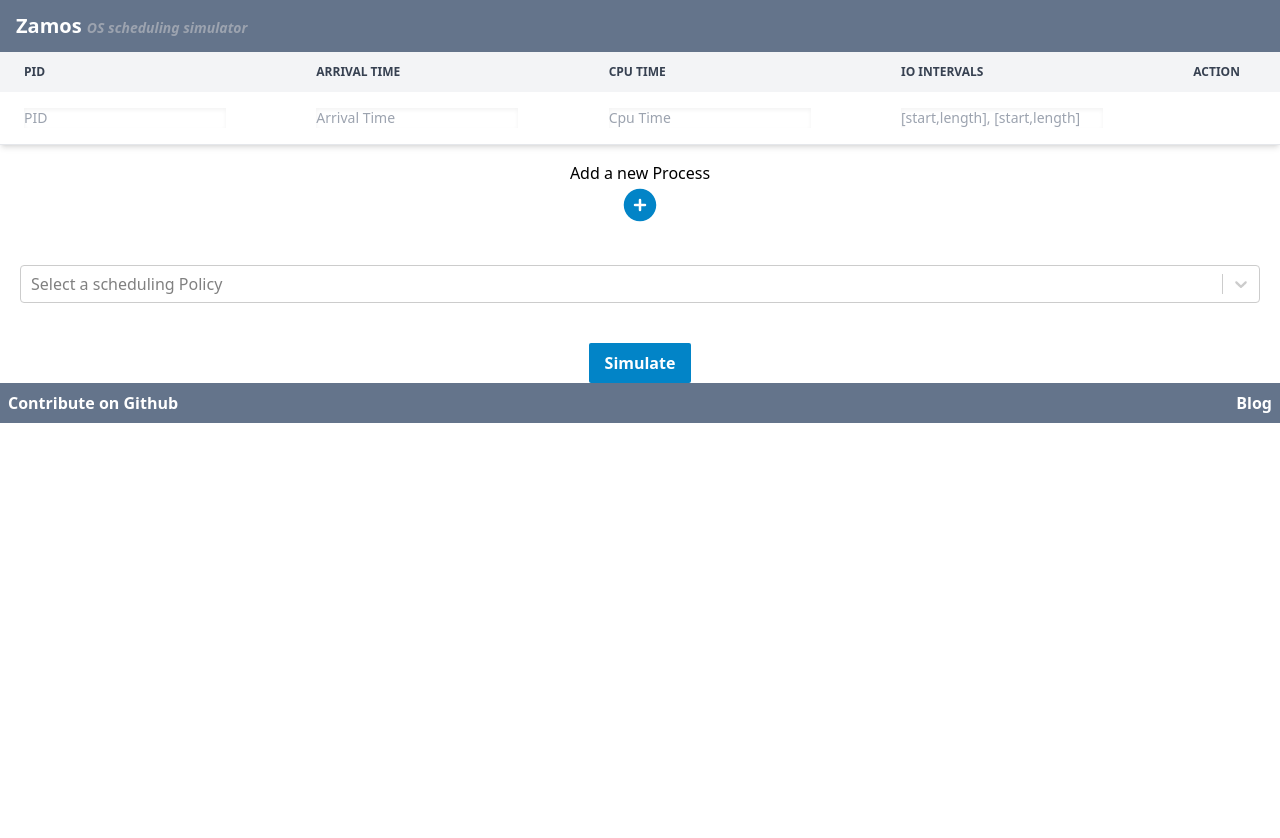
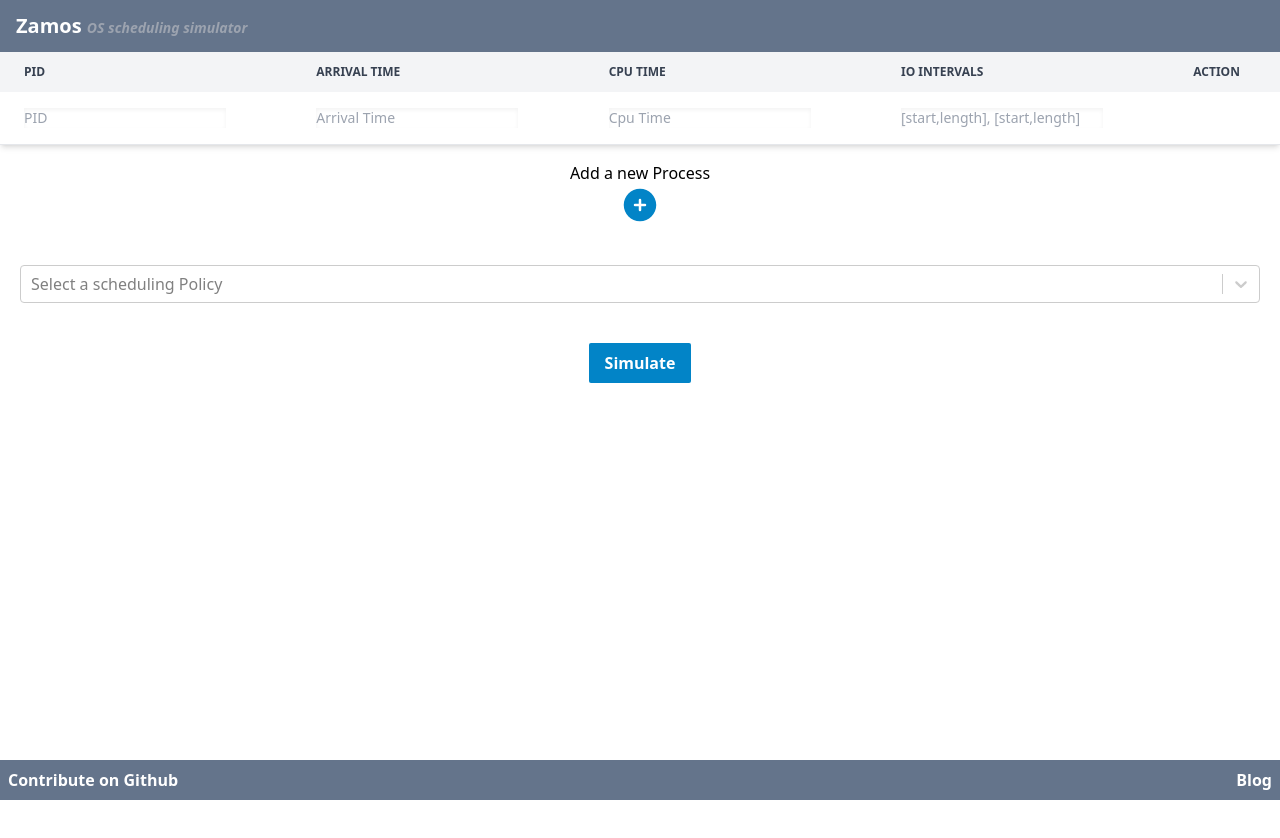
Before and after one commit to The-Zagy/zamos, a React (Vite) app: page / in a window 1280 px wide. Before the commit the page ends 800 px from the top, so only its background shows below. Built offline with nearby package versions, Linux system fonts and the light colour scheme.

Commit message:
fixed footer

```diff
--- a/src/App.tsx
+++ b/src/App.tsx
@@ -37,6 +37,7 @@
     setFinalProcesses((_) => simulate(choice, processes));
   }
   return (
+    <>
       <main className='w-full min-h-screen'>
         <Navbar />
         <ProcessForm processes={processes} setProcesses={setProcesses} />
@@ -44,8 +45,10 @@
         <button className='bg-sky-600 px-4 py-2 rounded-sm m-auto block text-white font-bold active:bg-sky-400' onClick={handleSimulate}>Simulate</button>
         {finalProcesses.length !== 0 && <GanttChart processes={finalProcesses} />}
         {finalProcesses.length !== 0 && <ResultsTable results={finalProcesses} />}
+
+      </main>
       <Footer />
-    </main>
+    </>
   )
 }
 
--- a/src/Footer.tsx
+++ b/src/Footer.tsx
@@ -2,7 +2,7 @@
 
 const Footer = () => {
     return (
-        <footer className=" bg-slate-500 p-2 sticky bottom-0 w-full">
+        <footer className=" bg-slate-500 p-2 sticky bottom-0 top-96 w-full">
             <div className="container mx-auto flex justify-between items-center text-white">
                 <a
                     href="https://github.com/The-Zagy/zamos/tree/simulator-frontend"
```
Lines whose indentation alone changed are shown as unchanged.
